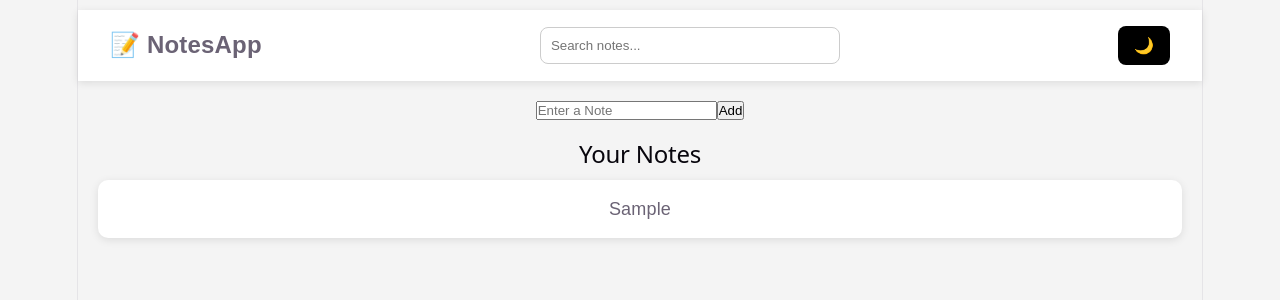
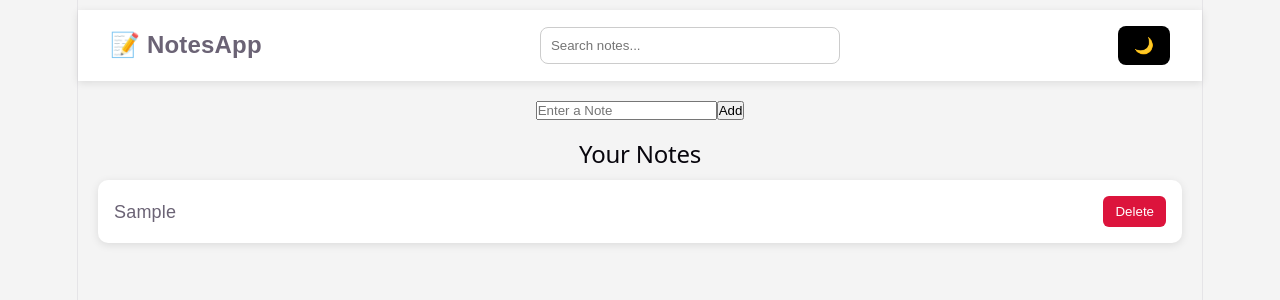
Before and after one commit to Kanth-b/NotesApp, a React (Vite) app: page / in a window 1280 px wide. Both pictures are taken after typing "Sample" into the empty fields and a click on the button "Add". Shown: the top 300 px of the page. Built offline with nearby package versions, Linux system fonts and the light colour scheme.

Commit message:
Implement note deletion functionality

```diff
--- a/src/App.jsx
+++ b/src/App.jsx
@@ -6,11 +6,18 @@ import NotesList from "./Components/NotesList";
 
 function App() {
   const [notes, setNotes] = useState([]);
+
+  function handleDelete(indextoDelete) {
+    const updatedNotes = notes.filter((_, index) => index !== indextoDelete);
+
+    setNotes(updatedNotes);
+  }
+
   return (
     <>
       <Navbar />
       <NotesInput notes={notes} setNotes={setNotes} />
-      <NotesList notes = {notes}/>
+      <NotesList notes={notes} handleDelete={handleDelete} />
     </>
   );
 }
--- a/src/Components/Notecard.jsx
+++ b/src/Components/Notecard.jsx
@@ -1,11 +1,12 @@
-import React from 'react'
+import React from "react";
 
-const Notecard = ({note}) => {
+const Notecard = ({ note, index, handleDelete }) => {
   return (
-    <div className='note-card'>
+    <div className="note-card">
       <p>{note}</p>
+      <button onClick={() => handleDelete(index)}>Delete</button>
     </div>
-  )
-}
+  );
+};
 
-export default Notecard
+export default Notecard;
--- a/src/Components/NotesList.jsx
+++ b/src/Components/NotesList.jsx
@@ -1,11 +1,16 @@
 import React from "react";
 import Notecard from "./Notecard";
-const NotesList = ({ notes }) => {
+const NotesList = ({ notes, handleDelete }) => {
   return (
     <div className="notes-list">
       <h2>Your Notes</h2>
       {notes.map((note, index) => (
-        <Notecard note={note} key={index} />
+        <Notecard
+          note={note}
+          key={index}
+          index={index}
+          handleDelete={handleDelete}
+        />
       ))}
     </div>
   );
--- a/style.css
+++ b/style.css
@@ -73,5 +73,21 @@ body {
 
   border-radius: 10px;
 
-  box-shadow: 0px 2px 8px rgba(0,0,0,0.1);
+  box-shadow: 0px 2px 8px rgba(0, 0, 0, 0.1);
+
+  display: flex;
+  justify-content: space-between;
+  align-items: center;
 }
+
+.note-card button {
+  padding: 8px 12px;
+
+  border: none;
+  border-radius: 6px;
+
+  background-color: crimson;
+  color: white;
+
+  cursor: pointer;
+}
```
